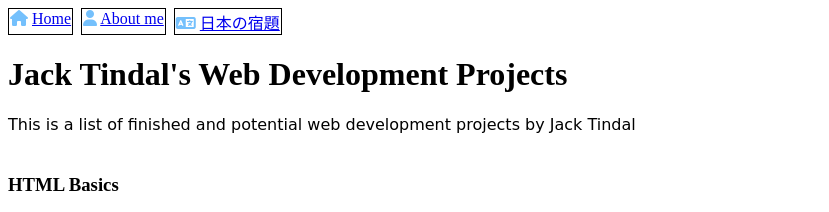
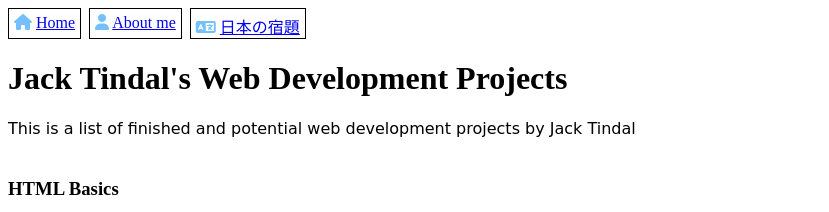
Before and after one commit to tindalj/portfolio, a plain HTML site: page index.html in a window 1280 px wide. Shown: the top 212 px of the page, without its empty margins (0-829 px from the left). Drawn offline with Linux system fonts and the light colour scheme; a web font is replaced by a local one.

Commit message:
minor change to padding around links

```diff
--- a/styles/stylesheet.css
+++ b/styles/stylesheet.css
@@ -27,9 +27,9 @@
 .box {
   border: 1px solid black;
   background: white;
-  padding-left: 1px;
-  padding-right: 1px;
-  padding-top: 1px;
+  padding-left: 5px;
+  padding-right: 5px;
+  padding-top: 5px;
 }
 
 .box-one {
```
